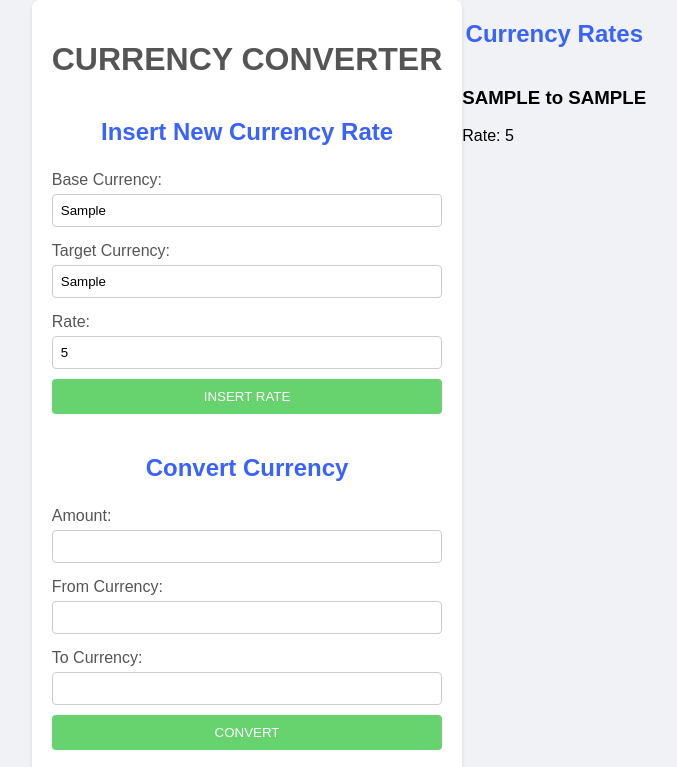
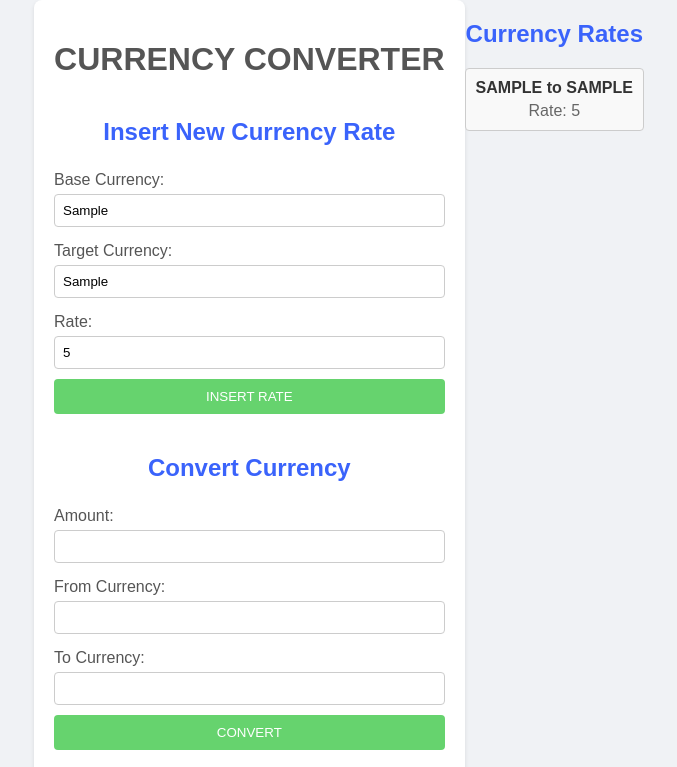
Before and after one commit to abuniatov/currency-converter, a plain HTML site: page index.html in a window 1280 px wide. Both pictures are taken after typing "Sample", "Sample", "5" into the empty fields and a click on the button "INSERT RATE". Shown: the top 767 px of the page, without its empty margins (301-978 px from the left). Drawn offline with Linux system fonts and the light colour scheme.

Commit message:
added the styling of the form for currency rate search

```diff
--- a/css/styles.css
+++ b/css/styles.css
@@ -62,7 +62,7 @@ button:hover {
   background-color: #218838;
 }
 
-#conversionResult {
+#conversionResult, #searchResult {
   margin-top: 10px;
   font-weight: bold;
 }
@@ -72,3 +72,22 @@ button:hover {
   grid-template-columns: repeat(auto-fit, minmax(150px, 1fr));
   gap: 10px;
 }
+
+.rate-item {
+  background-color: #f9f9f9;
+  padding: 10px;
+  border: 1px solid #ccc;
+  border-radius: 4px;
+  text-align: center;
+}
+
+.rate-item h3 {
+  margin: 0;
+  font-size: 16px;
+  color: #333;
+}
+
+.rate-item p {
+  margin: 5px 0 0;
+  color: #666;
+}
```
